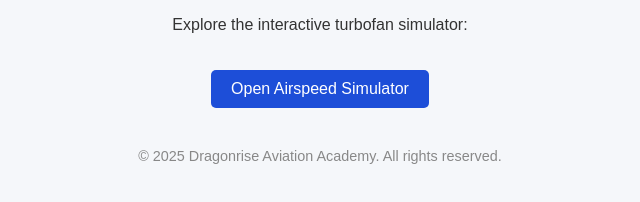
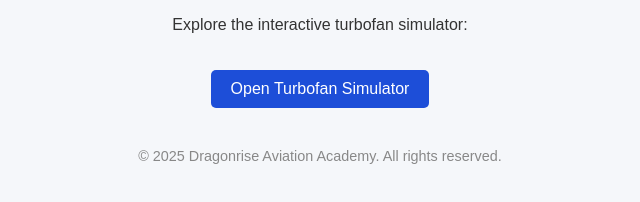
Before and after one commit to dragonriseaviationacademy/DAA, a plain HTML site: page index.html in a window 1280 px wide. Shown: the part 122-324 px from the top of the page, 320-960 px from the left. Drawn offline with Linux system fonts and the light colour scheme.

Commit message:
Update index.html

```diff
--- a/index.html
+++ b/index.html
@@ -36,7 +36,7 @@
 <body>
     <h1>Welcome to Dragonrise Aviation Academy</h1>
     <p>Explore the interactive turbofan simulator:</p>
-    <a href="mobile-turbofan-Dragonrise.html">Open Airspeed Simulator</a>
+    <a href="mobile-turbofan-Dragonrise.html">Open Turbofan Simulator</a>
     <div class="footer">
         &copy; 2025 Dragonrise Aviation Academy. All rights reserved.
     </div>
```
